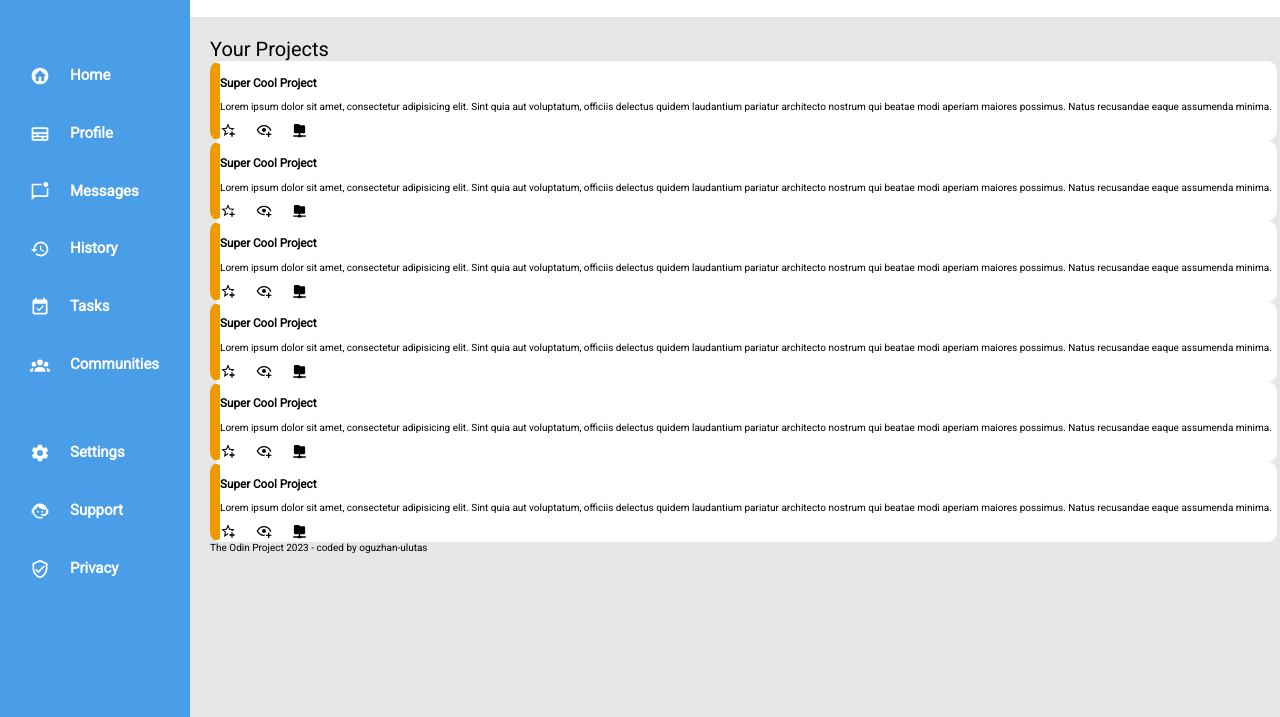
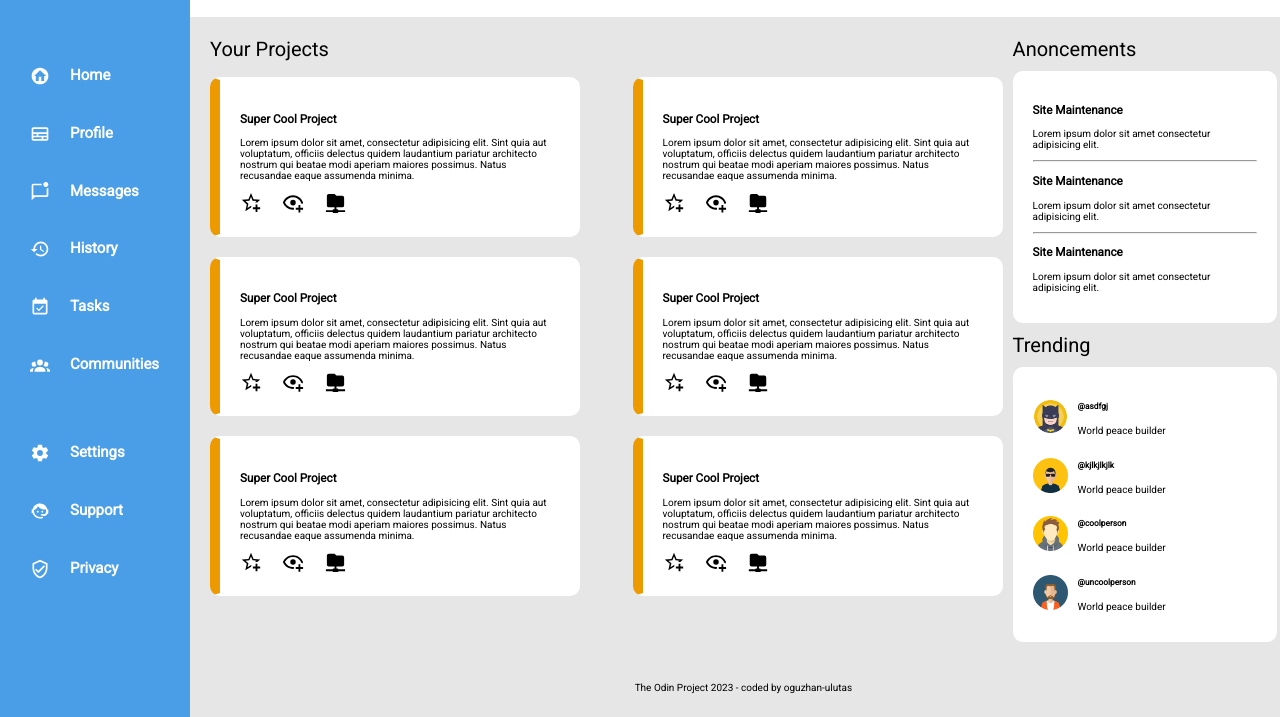
Before and after one commit to oguzhan-ulutas/odin-admin-dashboard, a plain HTML site: page index.html in a window 1280 px wide. Shown: the part 158-875 px from the top of the page. Drawn offline with Linux system fonts and the light colour scheme.

Commit message:
Add main content area

```diff
--- a/index.html
+++ b/index.html
@@ -82,7 +82,6 @@
         <div class="cards">
             <div class="card-holder">
                 <div class="card">
-                    <div class="card-side-color"></div>
                     <div class="card-content">
                         <h3>Super Cool Project</h3>
                         <p>Lorem ipsum dolor sit amet, consectetur adipisicing elit. Sint quia aut voluptatum, officiis
@@ -97,7 +96,6 @@
                     </div>
                 </div>
                 <div class="card">
-                    <div class="card-side-color"></div>
                     <div class="card-content">
                         <h3>Super Cool Project</h3>
                         <p>Lorem ipsum dolor sit amet, consectetur adipisicing elit. Sint quia aut voluptatum, officiis
@@ -112,7 +110,6 @@
                     </div>
                 </div>
                 <div class="card">
-                    <div class="card-side-color"></div>
                     <div class="card-content">
                         <h3>Super Cool Project</h3>
                         <p>Lorem ipsum dolor sit amet, consectetur adipisicing elit. Sint quia aut voluptatum, officiis
@@ -127,7 +124,6 @@
                     </div>
                 </div>
                 <div class="card">
-                    <div class="card-side-color"></div>
                     <div class="card-content">
                         <h3>Super Cool Project</h3>
                         <p>Lorem ipsum dolor sit amet, consectetur adipisicing elit. Sint quia aut voluptatum, officiis
@@ -142,7 +138,6 @@
                     </div>
                 </div>
                 <div class="card">
-                    <div class="card-side-color"></div>
                     <div class="card-content">
                         <h3>Super Cool Project</h3>
                         <p>Lorem ipsum dolor sit amet, consectetur adipisicing elit. Sint quia aut voluptatum, officiis
@@ -157,7 +152,6 @@
                     </div>
                 </div>
                 <div class="card">
-                    <div class="card-side-color"></div>
                     <div class="card-content">
                         <h3>Super Cool Project</h3>
                         <p>Lorem ipsum dolor sit amet, consectetur adipisicing elit. Sint quia aut voluptatum, officiis
@@ -173,7 +167,56 @@
                 </div>
             </div>
         </div>
-        <div class="info-container"></div>
+        <div class="info-container">
+            <div class="cards-header">Anoncements</div>
+            <div class="anoncements">
+                <div>
+                    <h3>Site Maintenance</h3>
+                    <p>Lorem ipsum dolor sit amet consectetur adipisicing elit.</p>
+                </div>
+                <hr>
+                <div>
+                    <h3>Site Maintenance</h3>
+                    <p>Lorem ipsum dolor sit amet consectetur adipisicing elit.</p>
+                </div>
+                <hr>
+                <div>
+                    <h3>Site Maintenance</h3>
+                    <p>Lorem ipsum dolor sit amet consectetur adipisicing elit.</p>
+                </div>
+            </div>
+            <div class="cards-header">Trending</div>
+            <div class="trending">
+                <div>
+                    <img src="./img/batman.png" alt="batman">
+                    <div>
+                        <h5>@asdfgj</h5>
+                        <p>World peace builder</p>
+                    </div>
+                </div>
+                <div>
+                    <img src="./img/Avatar-Free-PNG-Image.png" alt="avatar">
+                    <div>
+                        <h5>@kjlkjlkjlk</h5>
+                        <p>World peace builder</p>
+                    </div>
+                </div>
+                <div>
+                    <img src="./img/avatar-icon-images-4.jpg" alt="avatar">
+                    <div>
+                        <h5>@coolperson</h5>
+                        <p>World peace builder</p>
+                    </div>
+                </div>
+                <div>
+                    <img src="./img/Avatar-PNG-Transparent-Image.png" alt="avatar">
+                    <div>
+                        <h5>@uncoolperson</h5>
+                        <p>World peace builder</p>
+                    </div>
+                </div>
+            </div>
+        </div>
         <div class="footer">The Odin Project 2023 - coded by oguzhan-ulutas</div>
     </div>
 
--- a/style.css
+++ b/style.css
@@ -40,6 +40,10 @@ body {
   background-color: var(--main-content-bg);
   grid-area: 2 / 2 / 3 /3;
   padding: 2rem;
+  display: grid;
+  grid-template-columns: 3fr 1fr;
+  grid-template-rows: 3rem 1fr 2rem;
+  gap: 1rem;
 }
 
 .dashboard-button img {
@@ -171,7 +175,7 @@ body {
 }
 
 .card-buttons {
-  width: 1.5%;
+  width: 7%;
   display: flex;
   flex-direction: row;
   gap: 2rem;
@@ -183,8 +187,54 @@ body {
   border: solid;
   border-color: white white white var(--card-side-color);
   border-left-width: 1rem;
+  padding: 2rem;
+  max-width: 40%;
 }
 
 .cards-header {
   font-size: 2rem;
+  grid-area: 1 / 1 / 2 / 2;
 }
+
+.anoncements,
+.trending {
+  background-color: white;
+  border-radius: 1rem;
+  padding: 2rem;
+}
+
+.trending img {
+  width: 3.5rem;
+  height: 3.5rem;
+}
+
+.cards {
+  grid-area: 2 / 1 / 3 / 2;
+}
+
+.info-container {
+  grid-area: 1 / 2 / 3 / 3;
+  display: flex;
+  flex-direction: column;
+  justify-content: flex-start;
+  gap: 1rem;
+}
+
+.footer {
+  place-self: center;
+  grid-area: 3 / 1 / 4 / 3;
+}
+
+.card-holder {
+  display: flex;
+  justify-content: space-between;
+  flex-wrap: wrap;
+  gap: 2rem;
+}
+
+.trending > div {
+  display: flex;
+  justify-content: flex-start;
+  align-items: center;
+  gap: 1rem;
+}
```
Also changed, not shown: img/Avatar-Free-PNG-Image.png (added), img/Avatar-PNG-Transparent-Image.png (added), img/avatar-icon-images-4.jpg (added), img/batman.png (added).
